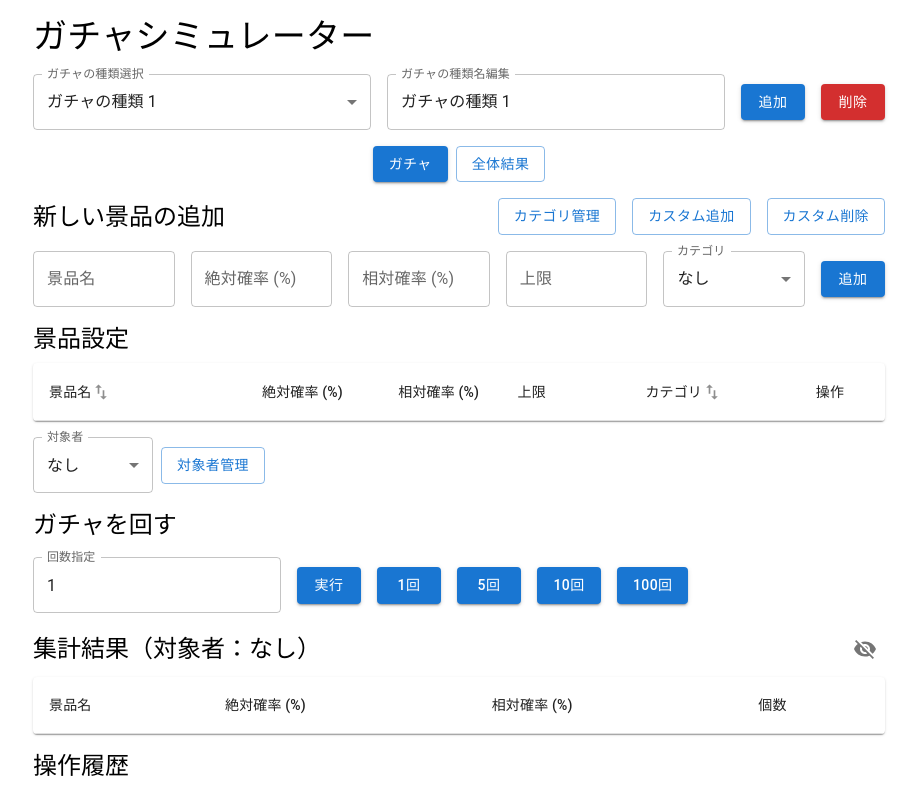
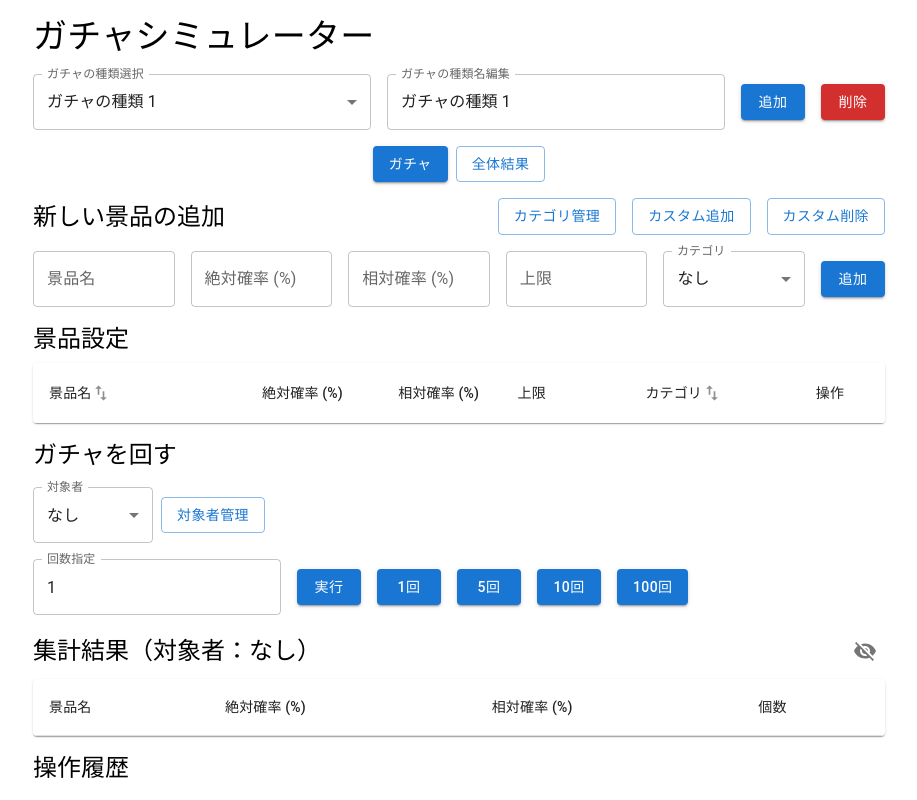
Before and after one commit to navyracooon/gacha, a Next.js app: page / in a window 1280 px wide. Both pictures are taken after a click on the button "追加". Shown: the whole page, without its empty margins (181-1098 px from the left). Built offline with nearby package versions, Linux system fonts and the light colour scheme.

Commit message:
テーブルを仮想化

```diff
--- a/package.json
+++ b/package.json
@@ -15,10 +15,11 @@
     "@emotion/styled": "^11.14.0",
     "@mui/icons-material": "^6.4.8",
     "@mui/material": "^6.4.8",
+    "memoize-one": "^6.0.0",
     "next": "15.2.4",
     "react": "^19.0.0",
     "react-dom": "^19.0.0",
-    "react-window": "^1.8.11",
+    "react-virtuoso": "^4.12.6",
     "uuid": "^11.1.0"
   },
   "devDependencies": {
--- a/src/components/Gacha.tsx
+++ b/src/components/Gacha.tsx
@@ -205,12 +205,16 @@ export const GachaView: React.FC = () => {
           </Button>
         </Box>
       </Box>
-      <Box sx={{ my: 2 }}>
+      <Box sx={{ mb: 2 }}>
         <Typography variant="h5" sx={{ mb: 1 }}>
           景品設定
         </Typography>
         <PrizeTable />
       </Box>
+      <Box sx={{ my: 2 }}>
+        <Typography variant="h5" sx={{ mb: 2 }}>
+          ガチャを回す
+        </Typography>
         <Box sx={{ my: 2, display: 'flex', alignItems: 'center', gap: 1 }}>
           <FormControl sx={{ minWidth: 120 }}>
             <InputLabel>対象者</InputLabel>
@@ -230,17 +234,6 @@ export const GachaView: React.FC = () => {
             対象者管理
           </Button>
         </Box>
-      <TargetDialog isOpen={isTargetDialogOpen} setIsOpen={setIsTargetDialogOpen} />
-      <CategoryDialog isOpen={isCategoryDialogOpen} setIsOpen={setIsCategoryDialogOpen} />
-      <CustomAddDialog isOpen={isCustomAddDialogOpen} setIsOpen={setIsCustomAddDialogOpen} />
-      <CustomDeleteDialog
-        isOpen={isCustomDeleteDialogOpen}
-        setIsOpen={setIsCustomDeleteDialogOpen}
-      />
-      <Box sx={{ my: 2 }}>
-        <Typography variant="h5" sx={{ mb: 2 }}>
-          ガチャを回す
-        </Typography>
         <Box sx={{ display: 'flex', justifyContent: 'flex-start', alignItems: 'center', gap: 2 }}>
           <TextField
             label="回数指定"
@@ -304,6 +297,13 @@ export const GachaView: React.FC = () => {
             <OperationHistoryBox key={history.id} operationHistory={history} />
           ))}
       </Box>
+      <TargetDialog isOpen={isTargetDialogOpen} setIsOpen={setIsTargetDialogOpen} />
+      <CategoryDialog isOpen={isCategoryDialogOpen} setIsOpen={setIsCategoryDialogOpen} />
+      <CustomAddDialog isOpen={isCustomAddDialogOpen} setIsOpen={setIsCustomAddDialogOpen} />
+      <CustomDeleteDialog
+        isOpen={isCustomDeleteDialogOpen}
+        setIsOpen={setIsCustomDeleteDialogOpen}
+      />
     </Box>
   );
 };
--- a/src/components/PrizeTable.tsx
+++ b/src/components/PrizeTable.tsx
@@ -1,6 +1,6 @@
 'use client';
 
-import { useState, useMemo } from 'react';
+import React, { useState, useMemo, forwardRef } from 'react';
 import {
   Button,
   FormControl,
@@ -16,12 +16,38 @@ import {
   TableRow,
   TableSortLabel,
   TextField,
+  TableContainerProps,
 } from '@mui/material';
+import { TableVirtuoso } from 'react-virtuoso';
 import { CustomSortIcon } from './CustomSortIcon';
 import { useGachaContext } from '../contexts/Gacha';
 import { PrizeField } from '../types/prize';
 import { FormatUtils } from '../utils/format';
 import { GachaUtils } from '../utils/gacha';
+
+const Scroller = forwardRef<HTMLDivElement, TableContainerProps>((props, ref) => (
+  <TableContainer component={Paper} ref={ref} {...props} />
+));
+Scroller.displayName = 'Scroller';
+
+const TableComponent: React.FC<React.ComponentProps<typeof Table>> = props => <Table {...props} />;
+TableComponent.displayName = 'TableComponent';
+
+const TableHeadComponent: React.FC<React.ComponentProps<typeof TableHead>> = props => (
+  <TableHead {...props} />
+);
+TableHeadComponent.displayName = 'TableHeadComponent';
+
+const TableRowComponent: React.FC<React.ComponentProps<typeof TableRow>> = props => (
+  <TableRow {...props} />
+);
+TableRowComponent.displayName = 'TableRowComponent';
+
+const TableBodyForwarded = forwardRef<
+  HTMLTableSectionElement,
+  React.ComponentProps<typeof TableBody>
+>((props, ref) => <TableBody {...props} ref={ref} />);
+TableBodyForwarded.displayName = 'TableBodyForwarded';
 
 export const PrizeTable = () => {
   const {
@@ -40,6 +66,40 @@ export const PrizeTable = () => {
 
   const gachaUtils = new GachaUtils(currentGacha);
   const totalWeight = gachaUtils.getTotalPrizeWeight();
+
+  const tableHeight = currentGacha.prizes.length > 6 ? 640 : 60 + currentGacha.prizes.length * 89;
+
+  const sortedPrizes = useMemo(() => {
+    if (isEditing) return currentGacha.prizes;
+    if (!orderBy) return currentGacha.prizes;
+    return [...currentGacha.prizes].sort((a, b) => {
+      if (orderBy === 'name') {
+        return (
+          a.name.localeCompare(b.name, 'ja', { sensitivity: 'base', numeric: true }) *
+          (order === 'asc' ? 1 : -1)
+        );
+      }
+      if (orderBy === 'categoryId') {
+        if (a.categoryId === 'none' && b.categoryId !== 'none') {
+          return order === 'asc' ? 1 : -1;
+        } else if (b.categoryId === 'none' && a.categoryId !== 'none') {
+          return order === 'asc' ? -1 : 1;
+        }
+        const categoryA =
+          retrieveItemInField(currentGachaId, 'categories', a.categoryId)?.name || '';
+        const categoryB =
+          retrieveItemInField(currentGachaId, 'categories', b.categoryId)?.name || '';
+        const categoryComparison =
+          categoryA.localeCompare(categoryB, 'ja', { sensitivity: 'base', numeric: true }) *
+          (order === 'asc' ? 1 : -1);
+        if (categoryComparison !== 0) {
+          return categoryComparison;
+        }
+        return a.name.localeCompare(b.name, 'ja', { sensitivity: 'base', numeric: true });
+      }
+      return 0;
+    });
+  }, [currentGacha.prizes, orderBy, order, isEditing, currentGachaId, retrieveItemInField]);
 
   const handleUpdatePrize = (prizeId: string, key: PrizeField, value: string) => {
     let parsedValue;
@@ -85,44 +145,31 @@ export const PrizeTable = () => {
     }
   };
 
-  const sortedPrizes = useMemo(() => {
-    if (isEditing) return currentGacha.prizes;
-    if (!orderBy) return currentGacha.prizes;
-    return [...currentGacha.prizes].sort((a, b) => {
-      if (orderBy === 'name') {
-        return (
-          a.name.localeCompare(b.name, 'ja', { sensitivity: 'base', numeric: true }) *
-          (order === 'asc' ? 1 : -1)
-        );
-      }
-      if (orderBy === 'categoryId') {
-        if (a.categoryId === 'none' && b.categoryId !== 'none') {
-          return order === 'asc' ? 1 : -1;
-        } else if (b.categoryId === 'none' && a.categoryId !== 'none') {
-          return order === 'asc' ? -1 : 1;
-        }
-        const categoryA =
-          retrieveItemInField(currentGachaId, 'categories', a.categoryId)?.name || '';
-        const categoryB =
-          retrieveItemInField(currentGachaId, 'categories', b.categoryId)?.name || '';
-        const categoryComparison =
-          categoryA.localeCompare(categoryB, 'ja', { sensitivity: 'base', numeric: true }) *
-          (order === 'asc' ? 1 : -1);
-        if (categoryComparison !== 0) {
-          return categoryComparison;
-        }
-        return a.name.localeCompare(b.name, 'ja', { sensitivity: 'base', numeric: true });
-      }
-      return 0;
-    });
-  }, [currentGacha.prizes, orderBy, order, isEditing, currentGachaId, retrieveItemInField]);
+  const VirtuosoTableComponents = {
+    Scroller,
+    Table: TableComponent,
+    TableHead: TableHeadComponent,
+    TableRow: TableRowComponent,
+    TableBody: TableBodyForwarded,
+  };
 
   return (
-    <TableContainer component={Paper}>
-      <Table>
-        <TableHead>
-          <TableRow>
-            <TableCell sx={{ width: '25%' }}>
+    <TableVirtuoso
+      style={{ height: tableHeight }}
+      data={sortedPrizes}
+      components={VirtuosoTableComponents}
+      fixedHeaderContent={() => (
+        <TableRow
+          sx={{
+            height: 60,
+            position: 'sticky',
+            top: 0,
+            zIndex: 2,
+            backgroundColor: '#fff',
+            borderBottom: '1px solid rgba(224, 224, 224, 1)',
+          }}
+        >
+          <TableCell sx={{ width: '25%', backgroundColor: '#fff' }}>
             <TableSortLabel
               active={!isEditing && orderBy === 'name'}
               direction={!isEditing && orderBy === 'name' ? order : 'asc'}
@@ -134,31 +181,26 @@ export const PrizeTable = () => {
               景品名
             </TableSortLabel>
           </TableCell>
-            <TableCell sx={{ width: '16%' }}>絶対確率 (%)</TableCell>
-            <TableCell sx={{ width: '14%' }}>相対確率 (%)</TableCell>
-            <TableCell sx={{ width: '15%' }}>上限</TableCell>
-            <TableCell sx={{ width: '20%' }}>
+          <TableCell sx={{ width: '16%', backgroundColor: '#fff' }}>絶対確率 (%)</TableCell>
+          <TableCell sx={{ width: '14%', backgroundColor: '#fff' }}>相対確率 (%)</TableCell>
+          <TableCell sx={{ width: '15%', backgroundColor: '#fff' }}>上限</TableCell>
+          <TableCell sx={{ width: '20%', backgroundColor: '#fff' }}>
             <TableSortLabel
               active={!isEditing && orderBy === 'categoryId'}
               direction={!isEditing && orderBy === 'categoryId' ? order : 'asc'}
               IconComponent={() => (
-                  <CustomSortIcon
-                    active={!isEditing && orderBy === 'categoryId'}
-                    direction={order}
-                  />
+                <CustomSortIcon active={!isEditing && orderBy === 'categoryId'} direction={order} />
               )}
               onClick={() => handleRequestSort('categoryId')}
             >
               カテゴリ
             </TableSortLabel>
           </TableCell>
-            <TableCell sx={{ width: '10%' }}>操作</TableCell>
+          <TableCell sx={{ width: '10%', backgroundColor: '#fff' }}>操作</TableCell>
         </TableRow>
-        </TableHead>
-        <TableBody>
-          {sortedPrizes.map(prize => (
-            <TableRow key={prize.id}>
-              <TableCell>
+      )}
+      itemContent={(_, prize) => [
+        <TableCell key="name">
           <TextField
             label="景品名"
             value={prize.name}
@@ -166,8 +208,8 @@ export const PrizeTable = () => {
             onBlur={() => setIsEditing(false)}
             onChange={e => handleUpdatePrize(prize.id, 'name', e.target.value)}
           />
-              </TableCell>
-              <TableCell>
+        </TableCell>,
+        <TableCell key="abs-prob">
           <TextField
             label="絶対確率"
             type="number"
@@ -176,13 +218,13 @@ export const PrizeTable = () => {
             onBlur={() => setIsEditing(false)}
             onChange={e => handleUpdatePrize(prize.id, 'weight', e.target.value)}
           />
-              </TableCell>
-              <TableCell>
+        </TableCell>,
+        <TableCell key="rel-prob">
           {totalWeight > 0
             ? FormatUtils.toFixedWithoutZeros((prize.weight / totalWeight) * 100, 4)
             : '0.00'}
-              </TableCell>
-              <TableCell>
+        </TableCell>,
+        <TableCell key="limit">
           <TextField
             label="上限"
             type="number"
@@ -191,8 +233,8 @@ export const PrizeTable = () => {
             onBlur={() => setIsEditing(false)}
             onChange={e => handleUpdatePrize(prize.id, 'limit', e.target.value)}
           />
-              </TableCell>
-              <TableCell>
+        </TableCell>,
+        <TableCell key="category">
           <FormControl fullWidth>
             <InputLabel>カテゴリ</InputLabel>
             <Select
@@ -207,8 +249,8 @@ export const PrizeTable = () => {
               ))}
             </Select>
           </FormControl>
-              </TableCell>
-              <TableCell>
+        </TableCell>,
+        <TableCell key="action">
           <Button
             variant="outlined"
             color="error"
@@ -216,11 +258,8 @@ export const PrizeTable = () => {
           >
             削除
           </Button>
-              </TableCell>
-            </TableRow>
-          ))}
-        </TableBody>
-      </Table>
-    </TableContainer>
+        </TableCell>,
+      ]}
+    />
   );
 };
```
Also changed, not shown: 1 other file (tests, documents, lock files or other folders). Lines whose indentation alone changed are shown as unchanged.
